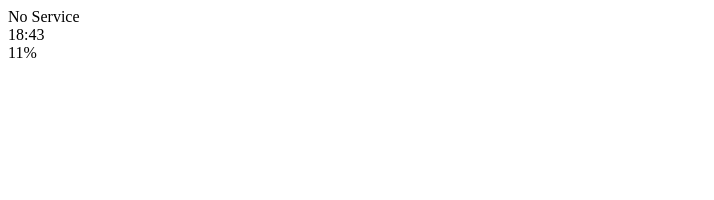
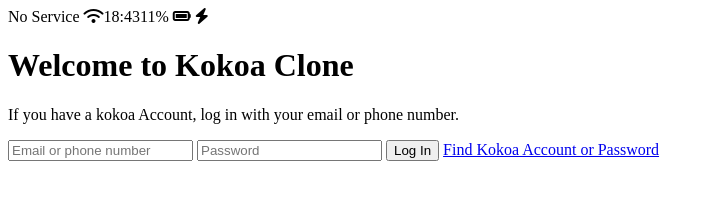
Before and after one commit to mjlee512/kokoa-clone-2021, a plain HTML site: page index.html in a window 1280 px wide. Shown: the whole page, without its empty margins (0-714 px from the left). Drawn offline with Linux system fonts and the light colour scheme.

Commit message:
Created styles.css

```diff
--- /dev/null
+++ b/CSS/styles.css
@@ -0,0 +1,3 @@
+.status-bar {
+  display: flex;
+}
--- a/index.html
+++ b/index.html
@@ -1,27 +1,43 @@
 <!DOCTYPE html>
 <html lang="en">
 <head>
+    <link rel="stylesheet" href="CSS/styles.css">
     <meta charset="UTF-8">
     <meta name="viewport" content="width=device-width, initial-scale=1.0">
-    <title>Welcome to Kokoa Talk</title>
+    <title>Welcome to Kokoa Clone</title>
 </head>
 <body>
-    <div id="status-bar">
+    <div class="status-bar">
         <div class="status-bar__column">
-            <!-- column만 써도 되지만, css를 읽을 때 어떤 column을 가리키는지
-            알기 어려울 수 있으니, status-bar__column과 같이 어디에 쓰이는
-            column인지 써주면 좋다. -->
             <span>No Service</span>
-            <!--To Do: Wifi Icon-->
+            <i class="fas fa-wifi"></i>
         </div>
         <div class="status-bar__column">
             <span>18:43</span>
         </div>
         <div class="status-bar__column">
             <span>11%</span>
-            <!-- Battery Icon -->
-            <!-- Lightning Icon -->
+            <i class="fas fa-battery-full"></i>
+            <i class="fas fa-bolt"></i>
         </div>
     </div>
+
+    <header class="Welcome-header">
+        <h1 class="Welcome-header__title">Welcome to Kokoa Clone</h1>
+        <p class="Welcom-heacer__text">
+            If you have a kokoa Account, log in with your email or phone number.
+        </p>
+    </header>
+
+    <form id="login-form">
+        <input type="text" placeholder="Email or phone number"/>
+        <input type="tex" placeholder="Password"/>
+        <input type="submit" value="Log In"/>
+        <a href="#">Find Kokoa Account or Password</a>
+    </form>
+
+    <script
+    src="https://kit.fontawesome.com/4f72e12f34.js" crossorigin="anonymous">
+    </script>
 </body>
 </html>
```
